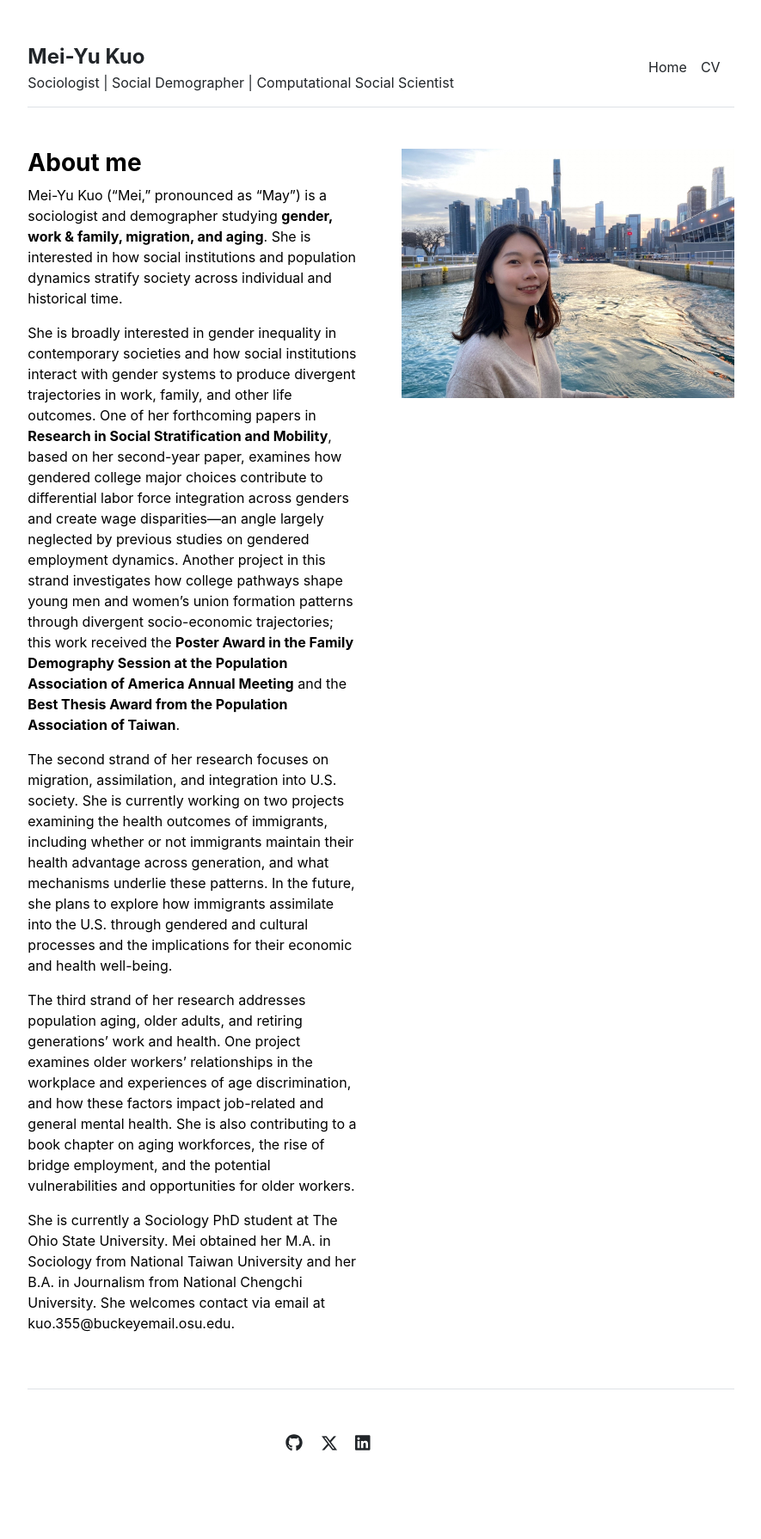
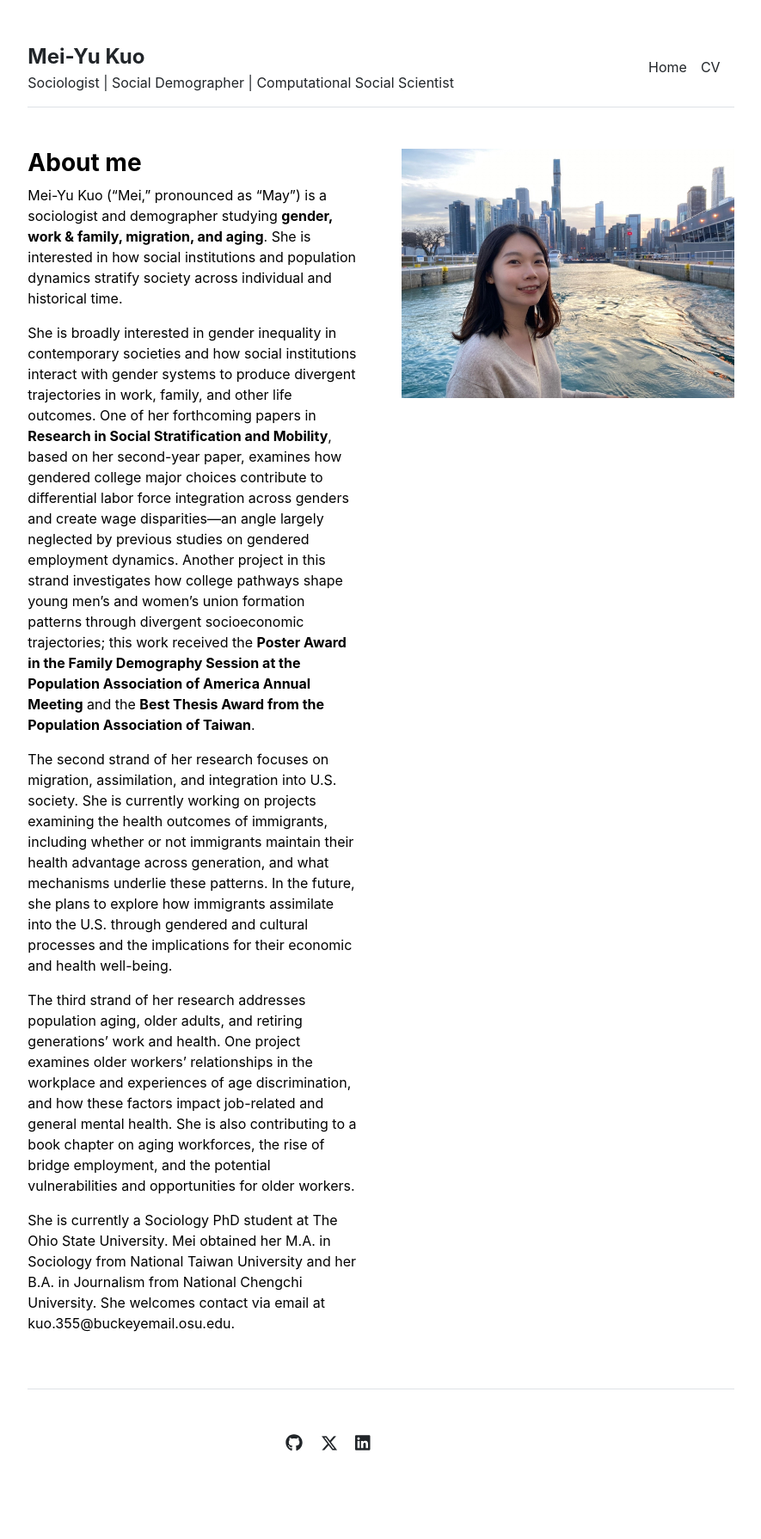
Before and after one commit to meisbase/meisbase.github.io, a Jekyll site: the page built from index.md, in a window 1280 px wide. Shown: the whole page at 86% size, without its empty margins (197-1082 px from the left). Built offline with Jekyll 4.4.1, drawn with Linux system fonts in a browser that asks for light colours.

Commit message:
Update index.md

```diff
--- a/index.md
+++ b/index.md
@@ -5,9 +5,9 @@ title: "Home"
 
 Mei-Yu Kuo ("Mei," pronounced as "May") is a sociologist and demographer studying <b>gender, work & family, migration, and aging</b>. She is interested in how social institutions and population dynamics  stratify society across individual and historical time.
 
-She is broadly interested in gender inequality in contemporary societies and how social institutions interact with gender systems to produce divergent trajectories in work, family, and other life outcomes. One of her forthcoming papers in <b>Research in Social Stratification and Mobility</b>, based on her second-year paper, examines how gendered college major choices contribute to differential labor force integration across genders and create wage disparities—an angle largely neglected by previous studies on gendered employment dynamics. Another project in this strand investigates how college pathways shape young men and women's union formation patterns through divergent socio-economic trajectories; this work received the <b>Poster Award in the Family Demography Session at the Population Association of America Annual Meeting</b> and the <b>Best Thesis Award from the Population Association of Taiwan</b>.
+She is broadly interested in gender inequality in contemporary societies and how social institutions interact with gender systems to produce divergent trajectories in work, family, and other life outcomes. One of her forthcoming papers in <b>Research in Social Stratification and Mobility</b>, based on her second-year paper, examines how gendered college major choices contribute to differential labor force integration across genders and create wage disparities—an angle largely neglected by previous studies on gendered employment dynamics. Another project in this strand investigates how college pathways shape young men's and women's union formation patterns through divergent socioeconomic trajectories; this work received the <b>Poster Award in the Family Demography Session at the Population Association of America Annual Meeting</b> and the <b>Best Thesis Award from the Population Association of Taiwan</b>.
 
-The second strand of her research focuses on migration, assimilation, and integration into U.S. society. She is currently working on two projects examining the health outcomes of immigrants, including whether or not immigrants maintain their health advantage across generation, and what mechanisms underlie these patterns. In the future, she plans to explore how immigrants assimilate into the U.S. through gendered and cultural processes and the implications for their economic and health well-being.
+The second strand of her research focuses on migration, assimilation, and integration into U.S. society. She is currently working on projects examining the health outcomes of immigrants, including whether or not immigrants maintain their health advantage across generation, and what mechanisms underlie these patterns. In the future, she plans to explore how immigrants assimilate into the U.S. through gendered and cultural processes and the implications for their economic and health well-being.
 
 The third strand of her research addresses population aging, older adults, and retiring generations’ work and health. One project examines older workers’ relationships in the workplace and experiences of age discrimination, and how these factors impact job-related and general mental health. She is also contributing to a book chapter on aging workforces, the rise of bridge employment, and the potential vulnerabilities and opportunities for older workers.
 
```
